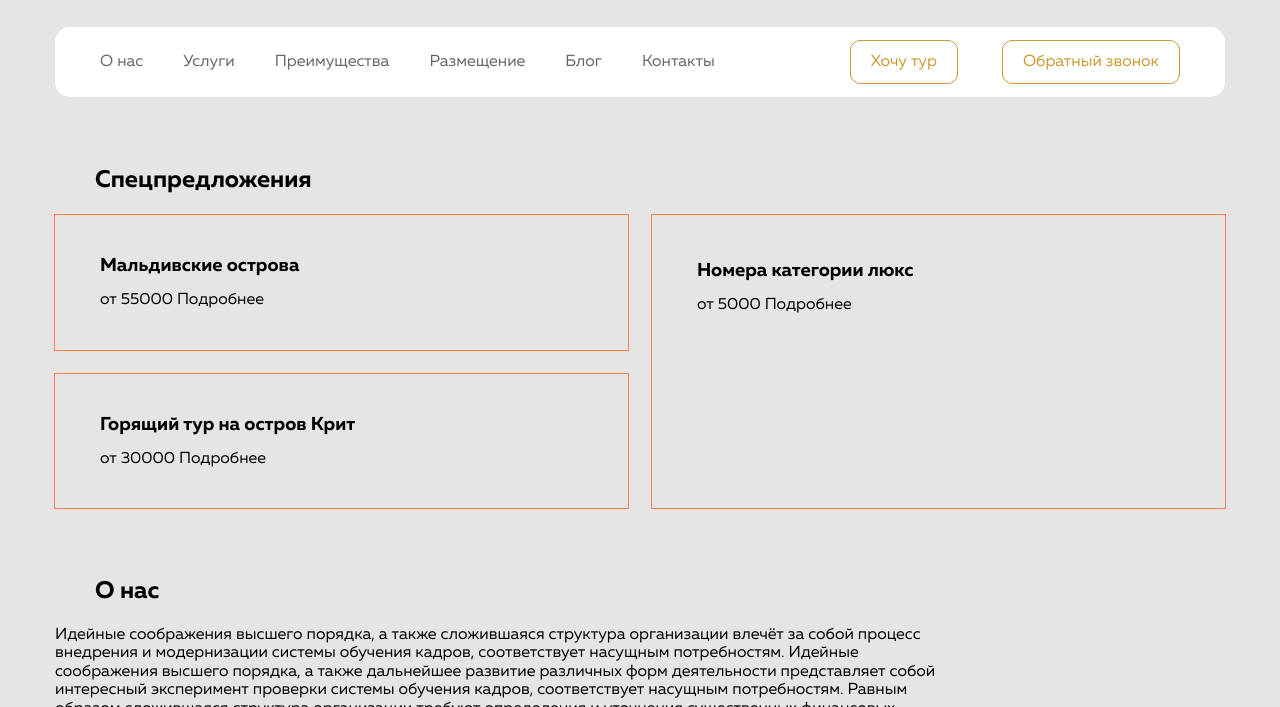
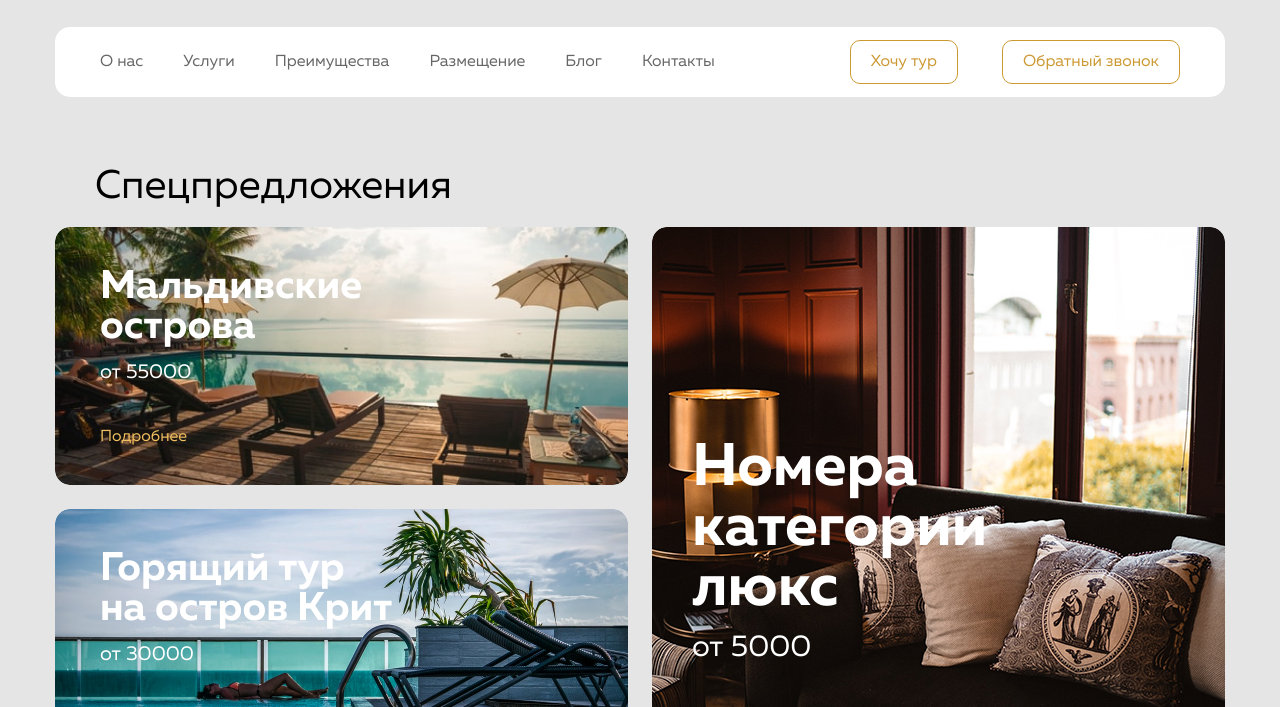
Before and after one commit to ramm04/homework_8, a plain HTML site: page index.html in a window 1280 px wide. Shown: the part 93-800 px from the top of the page. Drawn offline with Linux system fonts and the light colour scheme.

Commit message:
section special offers - notfinished

```diff
--- a/css/style.css
+++ b/css/style.css
@@ -11,11 +11,19 @@ html {
 a {
     color: inherit;
     text-decoration: none;
+    color: #333333;
+}
+
+h2 {
+    font-weight: 400;
+    font-size: 40px;
+    line-height: 40px;
 }
 
 h3 {
     margin: 0;
     margin-bottom: 15px;
+    color: #FFFFFF;
 }
 
 img {
@@ -101,9 +109,11 @@ body {
     display: flex;
 }
 
-.header {
+/* HEADER */
+
+/* .header {
     margin-bottom: 70px;
-}
+} */
 
 .link {
     color: #CC9933;
@@ -113,7 +123,7 @@ body {
     width: 1200px;
     padding: 0 15px;
     margin: 0 auto;
-
+    margin-bottom: 70px;
 }
 
 .header-top {
@@ -177,16 +187,46 @@ body {
     margin: 0;
     margin-bottom: 20px;
     padding-left: 40px;
+
 }
 
-.special-offers-item{
+.special-offers-item {
     width: 573px;
-    outline: 1px solid coral;
+}
+
+.special-offers-item-title {
+    font-weight: 700;
+    font-size: 40px;
+    line-height: 40px;
+}
+
+.special-offers-item-lux {
+    width: 573px;
+    padding: 211px 234px 41px 40px;
+    flex-direction: column;
+    object-fit: cover;
+    border-radius: 15px;
+}
+
+.special-offers-item-title-lux {
+    font-weight: 700;
+    font-size: 60px;
+    line-height: 60px;
+
+}
+
+.special-offers-item-price-lux {
+    margin-bottom: 47px;
+    font-weight: 400;
+    font-size: 30px;
+    line-height: 30px;
+    color: #FFFFFF;
 }
 
 .place-offers {
     flex-direction: column;
     width: 573px;
+    height: 258px;
 }
 
 .special-offers-list {
@@ -194,12 +234,13 @@ body {
 }
 
 .special-offers {
-    margin-bottom: 70px;
+    padding-bottom: 70px;
 }
-
 .place-offers-item {
-    padding: 40px 45px;
-    outline: 1px solid coral;
+    flex-direction: column;
+    padding: 40px 108px 40px 45px;
+    object-fit: cover;
+    border-radius: 15px;
 }
 
 .place-offers-item:not(:last-child) {
@@ -207,8 +248,43 @@ margin-bottom: 24px;
 }
 
 .special-offers-item {
-    padding:45px;
+    padding: 45px;
 }
+
+.maldiv-img {
+    background-image: url(../img/maldiv.jpg);
+}
+
+.krit-img {
+    background-image: url(../img/krit.jpg);
+}
+
+.lux-img {
+    background-image: url(../img/lux.jpg);
+}
+
+.special-offers-item-price {
+    margin-bottom: 47px;
+    font-weight: 400;
+    font-size: 20px;
+    line-height: 20px;
+    color: #FFFFFF;
+}
+
+.special-offers-item-link {
+    font-weight: 400;
+    font-size: 16px;
+    line-height: 16px;
+    color: #F0BF5F;
+}
+
+.special-offers-item {
+    flex-direction: column;
+}
+
+/* .special-offers-right-block {
+height: 540px;
+} */
 
 /* ABOUT US */
 
--- a/index.html
+++ b/index.html
@@ -80,8 +80,8 @@
                 </h2>
                 <div class="special-offers-list flex">
                     <div class="place-offers flex">
-                        <div class="place-offers-item">
-                            <h3 class="special-offers-item-tile">
+                        <div class="place-offers-item flex maldiv-img">
+                            <h3 class="special-offers-item-title">
                                 Мальдивские острова
                             </h3>
                             <span class="special-offers-item-price">
@@ -91,7 +91,7 @@
                                 Подробнее
                             </a>
                         </div>
-                        <div class="place-offers-item">
+                        <div class="place-offers-item flex krit-img">
                             <h3 class="special-offers-item-title">
                                 Горящий тур на&nbsp;остров Крит
                             </h3>
@@ -103,11 +103,11 @@
                             </a>
                         </div>
                     </div>
-                    <div class="special-offers-item">
-                        <h3 class="special-offers-item-title">
+                    <div class="special-offers-item-lux flex lux-img">
+                        <h3 class="special-offers-item-title-lux">
                             Номера категории люкс
                         </h3>
-                        <span class="special-offers-item-price">
+                        <span class="special-offers-item-price-lux">
                             от&nbsp;5000
                         </span>
                         <a href="#" class="special-offers-item-link">
```
Also changed, not shown: img/krit.jpg (added), img/lux.jpg (added), img/maldiv.jpg (added). Lines whose indentation alone changed are shown as unchanged.
